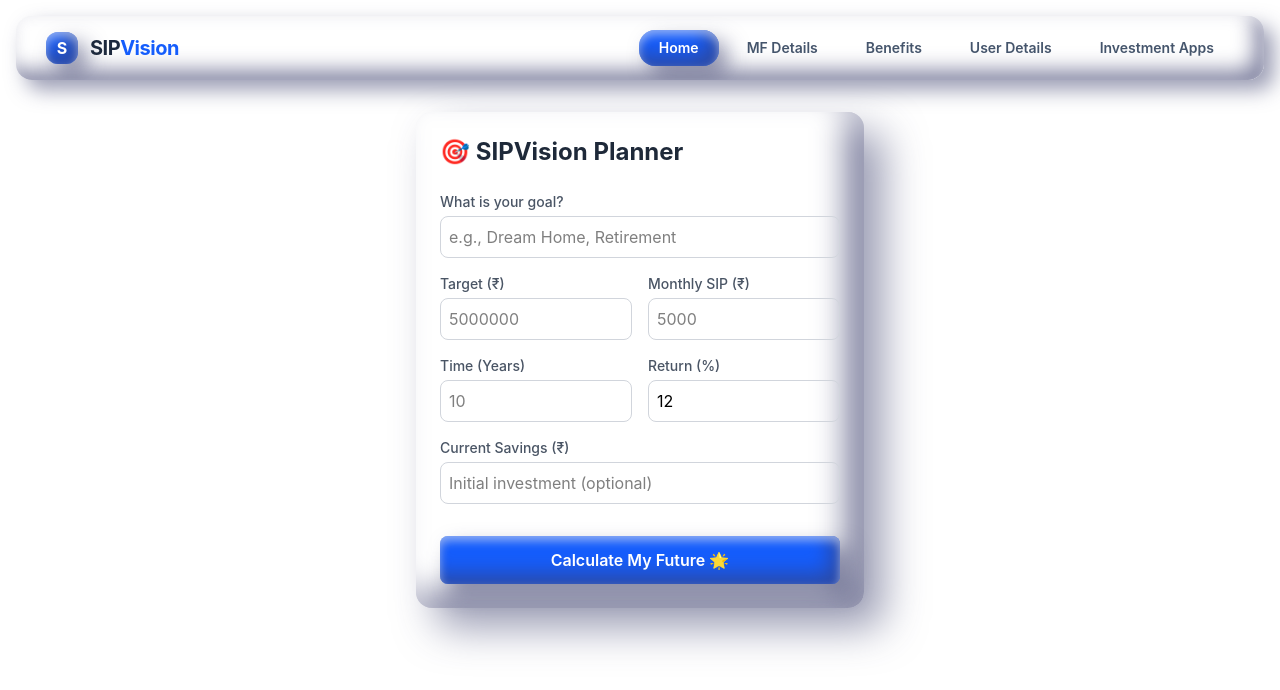
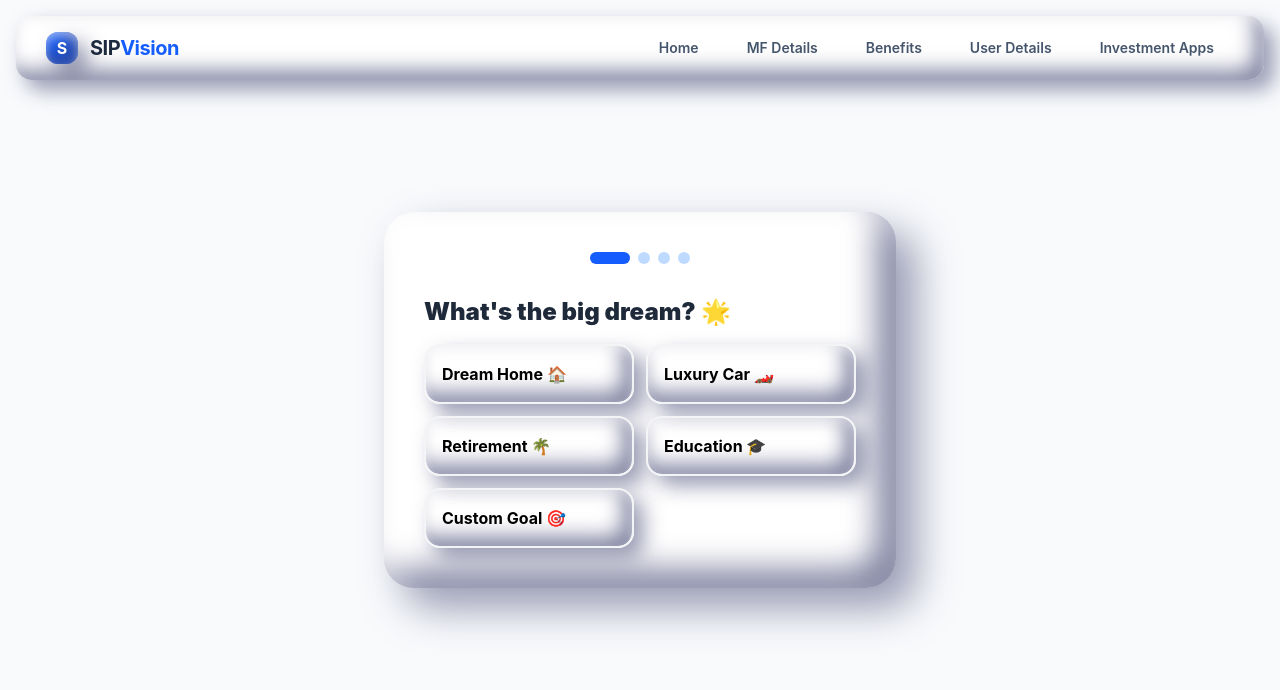
Before and after one commit to Codomania-Legends/SIPVision, a React (Vite) app: page / in a window 1280 px wide. Shown: the top 690 px of the page. Built offline with nearby package versions, Linux system fonts and the light colour scheme.

Commit message:
Changing the form Format

```diff
--- a/package.json
+++ b/package.json
@@ -11,6 +11,7 @@
   },
   "dependencies": {
     "@tailwindcss/vite": "^4.2.2",
+    "framer-motion": "^12.38.0",
     "gsap": "^3.14.2",
     "jspdf": "^4.2.1",
     "react": "^18.3.1",
--- a/src/Components/Form/Form.jsx
+++ b/src/Components/Form/Form.jsx
@@ -1,120 +1,144 @@
 import React, { useState } from 'react';
 import { useDetails } from '../../Utilities/DetailsContext';
 import { useNavigate } from 'react-router';
+import { motion, AnimatePresence } from 'framer-motion';
+import FomoCard from '../Fomo/FomoCard';
+
+const GOAL_OPTIONS = [
+    { label: "Dream Home 🏠", value: "Home" },
+    { label: "Luxury Car 🏎️", value: "Car" },
+    { label: "Retirement 🌴", value: "Retirement" },
+    { label: "Education 🎓", value: "Education" },
+    { label: "Custom Goal 🎯", value: "Other" }
+];
 
 function Form() {
-    const {sipData, setSipData} = useDetails();
+    const { sipData, setSipData } = useDetails();
     const navigate = useNavigate();
+    const [step, setStep] = useState(0);
 
-    const handleChange = (e) => {
-        setSipData({
-            ...sipData,
-            [e.target.name]: e.target.value
-        });
+    const nextStep = () => setStep((p) => p + 1);
+    const prevStep = () => setStep((p) => p - 1);
+
+    const updateData = (name, value) => {
+        setSipData({ ...sipData, [name]: value });
     };
 
-    const handleSubmit = (e) => {
-        e.preventDefault();
-        setSipData({
-            ...sipData,
-            [e.target.name]: e.target.value
-        });
-        navigate("/home");
+    const variants = {
+        enter: (direction) => ({ x: direction > 0 ? 100 : -100, opacity: 0 }),
+        center: { x: 0, opacity: 1 },
+        exit: (direction) => ({ x: direction < 0 ? 100 : -100, opacity: 0 })
     };
 
     return (
-        <div className="flex justify-center items-center h-[90vh] w-screen">
-            <div className="bg-white p-6 rounded-2xl medium-box-shadow max-w-md">
-                <form onSubmit={handleSubmit} className="flex flex-col gap-4">
-                    <h1 className="text-2xl font-bold text-gray-800 mb-2">🎯 SIPVision Planner</h1>
+        <div className="flex flex-col md:flex-row justify-center items-center h-screen w-screen bg-[#f8fafc] p-4 gap-10">
+            <div className="relative bg-white p-10 rounded-[30px] shadow-2xl max-w-lg w-full overflow-hidden  medium-box-shadow">
 
-                    <div className="flex flex-col">
-                        <label className="text-sm font-medium text-gray-600 mb-1">What is your goal?</label>
-                        <input
-                            type="text"
-                            name="goal"
-                            defaultValue={sipData.goal}
-                            onChange={handleChange}
-                            placeholder="e.g., Dream Home, Retirement"
-                            className="p-2 border border-gray-300 rounded-lg focus:ring-2 focus:ring-blue-500 outline-none transition-all"
-                        />
-                    </div>
+                {/* Funky Progress Dots */}
+                <div className="flex gap-2 mb-8 justify-center">
+                    {[0, 1, 2, 3].map((s) => (
+                        <div key={s} className={`h-3 rounded-full transition-all duration-500 ${step === s ? "w-10 bg-blue-600" : "w-3 bg-blue-200"}`} />
+                    ))}
+                </div>
 
-                    <div className="grid grid-cols-2 gap-4">
-                        <div className="flex flex-col">
-                            <label className="text-sm font-medium text-gray-600 mb-1">Target (₹)</label>
-                            <input
-                                type="number"
-                                name="targetAmount"
-                                value={sipData.targetAmount}
-                                onChange={handleChange}
-                                placeholder="5000000"
-                                className="p-2 border border-gray-300 rounded-lg focus:ring-2 focus:ring-blue-500 outline-none transition-all"
-                            />
-                        </div>
+                <form onSubmit={(e) => { e.preventDefault(); navigate("/home"); }}>
+                    <AnimatePresence mode="wait" custom={step}>
+                        <motion.div
+                            key={step}
+                            custom={step}
+                            variants={variants}
+                            initial="enter"
+                            animate="center"
+                            exit="exit"
+                            transition={{ type: "spring", stiffness: 300, damping: 30 }}
+                        >
+                            {/* STEP 1: GOAL SELECTION (Visual Cards) */}
+                            {step === 0 && (
+                                <div className="flex flex-col gap-4">
+                                    <h2 className="text-2xl font-black text-gray-800">What's the big dream? 🌟</h2>
+                                    <div className="grid grid-cols-2 gap-3">
+                                        {GOAL_OPTIONS.map((opt) => (
+                                            <button
+                                                key={opt.value}
+                                                type="button"
+                                                onClick={() => { updateData("goal", opt.value); nextStep(); }}
+                                                className={`p-4 rounded-2xl border-2 small-box-shadow transition-all text-left font-bold ${sipData.goal === opt.value ? "border-blue-600 bg-blue-50 text-blue-700 scale-95" : "border-gray-100 hover:border-blue-200"}`}
+                                            >
+                                                {opt.label}
+                                            </button>
+                                        ))}
+                                    </div>
+                                </div>
+                            )}
 
-                        <div className="flex flex-col">
-                            <label className="text-sm font-medium text-gray-600 mb-1">Monthly SIP (₹)</label>
-                            <input
-                                type="number"
-                                name="monthlyAmount"
-                                value={sipData.monthlyAmount}
-                                onChange={handleChange}
-                                placeholder="5000"
-                                className="p-2 border border-gray-300 rounded-lg focus:ring-2 focus:ring-blue-500 outline-none transition-all"
-                            />
-                        </div>
-                    </div>
+                            {/* STEP 2: TARGET AMOUNT */}
+                            {step === 1 && (
+                                <div className="flex flex-col gap-4">
+                                    <h2 className="text-2xl font-black text-gray-800">The Money Goal 💰</h2>
+                                    <p className="text-gray-500">How much do we need for that {sipData.goal}?</p>
+                                    <div className="relative">
+                                        <span className="absolute left-4 top-1/2 -translate-y-1/2 text-2xl font-bold text-blue-600">₹</span>
+                                        <input
+                                            type="number"
+                                            placeholder="50,00,000"
+                                            className="w-full pl-12 pr-4 py-5 bg-gray-50 rounded-2xl text-2xl font-bold outline-none focus:ring-4 ring-blue-100"
+                                            value={sipData.targetAmount}
+                                            onChange={(e) => updateData("targetAmount", e.target.value)}
+                                        />
+                                    </div>
+                                    <button type="button" onClick={nextStep} className="mt-4 bg-blue-600 text-white py-4 rounded-2xl font-black text-lg shadow-lg hover:bg-blue-700 small-box-shadow">Next Step 🚀</button>
+                                </div>
+                            )}
 
-                    <div className="grid grid-cols-2 gap-4">
-                        <div className="flex flex-col">
-                            <label className="text-sm font-medium text-gray-600 mb-1">Time (Years)</label>
-                            <input
-                                type="number"
-                                name="timeHorizon"
-                                value={sipData.timeHorizon}
-                                onChange={handleChange}
-                                placeholder="10"
-                                className="p-2 border border-gray-300 rounded-lg focus:ring-2 focus:ring-blue-500 outline-none transition-all"
-                            />
-                        </div>
+                            {/* STEP 3: SIP & TIME */}
+                            {step === 2 && (
+                                <div className="flex flex-col gap-4">
+                                    <h2 className="text-2xl font-black text-gray-800">The Strategy ⚡</h2>
+                                    <div className="space-y-4">
+                                        <div className="bg-gray-50 p-4 rounded-2xl">
+                                            <label className="text-xs font-bold text-gray-400 uppercase">Monthly SIP</label>
+                                            <input type="number" className="w-full bg-transparent text-xl font-bold outline-none" value={sipData.monthlyAmount} onChange={(e) => updateData("monthlyAmount", e.target.value)} placeholder="₹5,000" />
+                                        </div>
+                                        <div className="grid grid-cols-2 gap-4">
+                                            <div className="bg-gray-50 p-4 rounded-2xl">
+                                                <label className="text-xs font-bold text-gray-400 uppercase">Years</label>
+                                                <input type="number" className="w-full bg-transparent text-xl font-bold outline-none" value={sipData.timeHorizon} onChange={(e) => updateData("timeHorizon", e.target.value)} placeholder="10" />
+                                            </div>
+                                            <div className="bg-gray-50 p-4 rounded-2xl">
+                                                <label className="text-xs font-bold text-gray-400 uppercase">Return %</label>
+                                                <input type="number" className="w-full bg-transparent text-xl font-bold outline-none" value={sipData.expectedReturn} onChange={(e) => updateData("expectedReturn", e.target.value)} placeholder="12%" />
+                                            </div>
+                                        </div>
+                                    </div>
+                                    <button type="button" onClick={nextStep} className="mt-4 bg-blue-600 text-white py-4 rounded-2xl font-black text-lg small-box-shadow">Almost there! 🕒</button>
+                                </div>
+                            )}
 
-                        <div className="flex flex-col">
-                            <label className="text-sm font-medium text-gray-600 mb-1">Return (%)</label>
-                            <input
-                                type="number"
-                                name="expectedReturn"
-                                value={sipData.expectedReturn}
-                                onChange={handleChange}
-                                placeholder="12"
-                                className="p-2 border border-gray-300 rounded-lg focus:ring-2 focus:ring-blue-500 outline-none transition-all"
-                            />
-                        </div>
-                    </div>
+                            {/* STEP 4: FINAL CHECK */}
+                            {step === 3 && (
+                                <div className="flex flex-col gap-4 text-center">
+                                    <div className="text-6xl mb-2">💎</div>
+                                    <h2 className="text-2xl font-black text-gray-800">Ready to see your future?</h2>
+                                    <p className="text-gray-500">We've calculated the path for your <b>{sipData.goal}</b>.</p>
+                                    <button type="submit" className="mt-4 bg-green-500 text-white py-5 rounded-2xl font-black text-xl shadow-xl hover:bg-green-600 hover:scale-105 transition-all small-box-shadow">Show My Vision 🌈</button>
+                                </div>
+                            )}
+                        </motion.div>
+                    </AnimatePresence>
+                </form>
 
-                    <div className="flex flex-col">
-                        <label className="text-sm font-medium text-gray-600 mb-1">Current Savings (₹)</label>
-                        <input
-                            type="number"
-                            name="currentSavings"
-                            value={sipData.currentSavings}
-                            onChange={handleChange}
-                            placeholder="Initial investment (optional)"
-                            className="p-2 border border-gray-300 rounded-lg focus:ring-2 focus:ring-blue-500 outline-none transition-all"
-                        />
-                    </div>
-
+                {/* Back Button (Floating) */}
+                {step > 0 && (
                     <button
-                        type="submit"
-                        className="mt-4 bg-blue-600 small-box-shadow hover:bg-blue-700 hover:scale-102 hover:medium-box-shadow text-white font-semibold py-3 rounded-lg transition-all duration-300 flex justify-center items-center gap-2 hover:cursor-pointer hover:rounded-xl"
+                        onClick={prevStep}
+                        className="absolute top-10 left-6 text-gray-400 hover:text-blue-600 transition-colors"
                     >
-                        Calculate My Future 🌟
+                        ← Back
                     </button>
-
-                </form>
+                )}
             </div>
         </div>
-    )
+    );
 }
 
 export default Form;
--- a/src/Components/Home/Home.jsx
+++ b/src/Components/Home/Home.jsx
@@ -1,11 +1,13 @@
 import React from 'react'
 import DetailsOverview from '../DetailsOverview/DetailsOverview'
 import Charts from '../../Utilities/Charts'
+import { Link } from 'react-router'
 
 function Home() {
   return (
-    <div className='h-screen w-screen flex justify-center items-center'>
-        <DetailsOverview />
+    <div className='h-screen w-screen flex flex-col justify-evenly items-center pt-10'>
+      <Charts />
+
     </div>
   )
 }
--- a/src/Components/Navbar/Navbar.jsx
+++ b/src/Components/Navbar/Navbar.jsx
@@ -1,10 +1,16 @@
-import React, { useState } from 'react';
-import { useNavigate } from 'react-router';
+import React, { useEffect, useState } from 'react';
+import { useLocation, useNavigate } from 'react-router';
 
 function Navbar() {
   const [isOpen, setIsOpen] = useState(false);
   const [activeTab, setActiveTab] = useState('Home');
   const navigate = useNavigate();
+  const location = useLocation()
+
+  useEffect( () => {
+    setActiveTab(location.pathname)
+    console.log(location.pathname)
+  } , [location.pathname] )
 
   // Style snippets
   const clayInactive = "text-slate-600 hover:bg-slate-100/50 hover:shadow-[inset_2px_2px_4px_rgba(0,0,0,0.05)]";
@@ -12,7 +18,7 @@ function Navbar() {
 
   return (
     <div className="fixed w-full  z-20 top-4 px-4">
-      <nav className="max-w-screen-xl mx-auto p-3.5 bg-white/90 backdrop-blur-md small-box-shadow rounded-2xl">
+      <nav className="max-w-7xl mx-auto p-3.5 bg-white/90 backdrop-blur-md small-box-shadow rounded-2xl">
         <div className="flex flex-wrap items-center justify-between mx-auto px-4">
 
           {/* Logo Section */}
@@ -49,11 +55,11 @@ function Navbar() {
               <div className="md:w-auto w-full">
                 <button
                   onClick={() => {
-                    setActiveTab('Home');
+                    setActiveTab('/home');
                     setIsOpen(false);
                     navigate('/home');
                   }}
-                  className={`w-full block py-2 px-5 rounded-2xl transition-all ${activeTab === 'Home' ? clayActive : clayInactive}`}
+                  className={`w-full block py-2 px-5 rounded-2xl transition-all ${activeTab === '/home' ? clayActive : clayInactive}`}
                 >
                   Home
                 </button>
@@ -63,11 +69,11 @@ function Navbar() {
               <div className="md:w-auto w-full">
                 <button
                   onClick={() => {
-                    setActiveTab('MF Details');
+                    setActiveTab('/mfdetails');
                     setIsOpen(false);
                     navigate('/mfdetails');
                   }}
-                  className={`w-full block py-2 px-5 rounded-2xl transition-all ${activeTab === 'MF Details' ? clayActive : clayInactive}`}
+                  className={`w-full block py-2 px-5 rounded-2xl transition-all ${activeTab === '/mfdetails' ? clayActive : clayInactive}`}
                 >
                   MF Details
                 </button>
@@ -77,11 +83,11 @@ function Navbar() {
               <div className="md:w-auto w-full">
                 <button
                   onClick={() => {
-                    setActiveTab('Benefits');
+                    setActiveTab('/benefits');
                     setIsOpen(false);
                     navigate('/benefits');
                   }}
-                  className={`w-full block py-2 px-5 rounded-2xl transition-all ${activeTab === 'Benefits' ? clayActive : clayInactive}`}
+                  className={`w-full block py-2 px-5 rounded-2xl transition-all ${activeTab === '/benefits' ? clayActive : clayInactive}`}
                 >
                   Benefits
                 </button>
@@ -91,11 +97,11 @@ function Navbar() {
               <div className="md:w-auto w-full">
                 <button
                   onClick={() => {
-                    setActiveTab('User Details');
+                    setActiveTab('/user-details');
                     setIsOpen(false);
                     navigate('/user-details');
                   }}
-                  className={`w-full block py-2 px-5 rounded-2xl transition-all ${activeTab === 'User Details' ? clayActive : clayInactive}`}
+                  className={`w-full block py-2 px-5 rounded-2xl transition-all ${activeTab === '/user-details' ? clayActive : clayInactive}`}
                 >
                   User Details
                 </button>
@@ -105,11 +111,11 @@ function Navbar() {
               <div className="md:w-auto w-full">
                 <button
                   onClick={() => {
-                    setActiveTab('Investment Apps');
+                    setActiveTab('/investment-apps');
                     setIsOpen(false);
                     navigate('/investment-apps');
                   }}
-                  className={`w-full block py-2 px-5 rounded-2xl transition-all ${activeTab === 'Investment Apps' ? clayActive : clayInactive}`}
+                  className={`w-full block py-2 px-5 rounded-2xl transition-all ${activeTab === '/investment-apps' ? clayActive : clayInactive}`}
                 >
                   Investment Apps
                 </button>
--- a/src/Components/UserDetails/UserDetails.jsx
+++ b/src/Components/UserDetails/UserDetails.jsx
@@ -1,8 +1,11 @@
 import React from 'react'
+import DetailsOverview from '../DetailsOverview/DetailsOverview'
 
 function UserDetails() {
   return (
-    <div className='h-screen w-screen flex justify-center items-center'>UserDetails</div>
+    <div className='h-screen w-screen flex justify-center items-center'>
+      <DetailsOverview />
+    </div>
   )
 }
 
--- a/src/Utilities/Charts.jsx
+++ b/src/Utilities/Charts.jsx
@@ -12,9 +12,12 @@ import {
     Legend,
 } from 'recharts';
 import { useDetails } from './DetailsContext';
+import { Link, useNavigate } from 'react-router';
 
 const SipChart = () => {
     const { sipData } = useDetails();
+
+    const navigate = useNavigate()
 
     const [boostSip, setBoostSip] = useState(0);
     const [boostTime, setBoostTime] = useState(0);
@@ -82,8 +85,7 @@ const SipChart = () => {
     };
 
     return (
-        <div className="w-full flex flex-col items-center bg-white p-6 rounded-2xl shadow-lg border border-gray-100">
-
+        <div className="w-full h-8/10 flex flex-col items-center bg-white p-6 rounded-2xl shadow-lg border border-gray-100 relative">
             <div className="w-full bg-blue-50/50 p-4 rounded-xl border border-blue-100 mb-6">
                 <div className="flex justify-between items-center mb-3">
                 <h4 className="text-sm font-bold text-blue-900 flex items-center gap-2">
@@ -156,6 +158,7 @@ const SipChart = () => {
                     />}
                 </ComposedChart>
                 </ResponsiveContainer>
+            <button onClick={() => navigate("/user-details")} className='bg-blue-500 absolute right-0 bottom-0 text-white px-4 py-2 rounded-lg small-box-shadow'>Your Details</button>
             </div>
         </div>
     );
```
Also changed, not shown: src/Components/Fomo/FomoCard.jsx (+4 -3 lines), 1 other file (tests, documents, lock files or other folders). Lines whose indentation alone changed are shown as unchanged.
